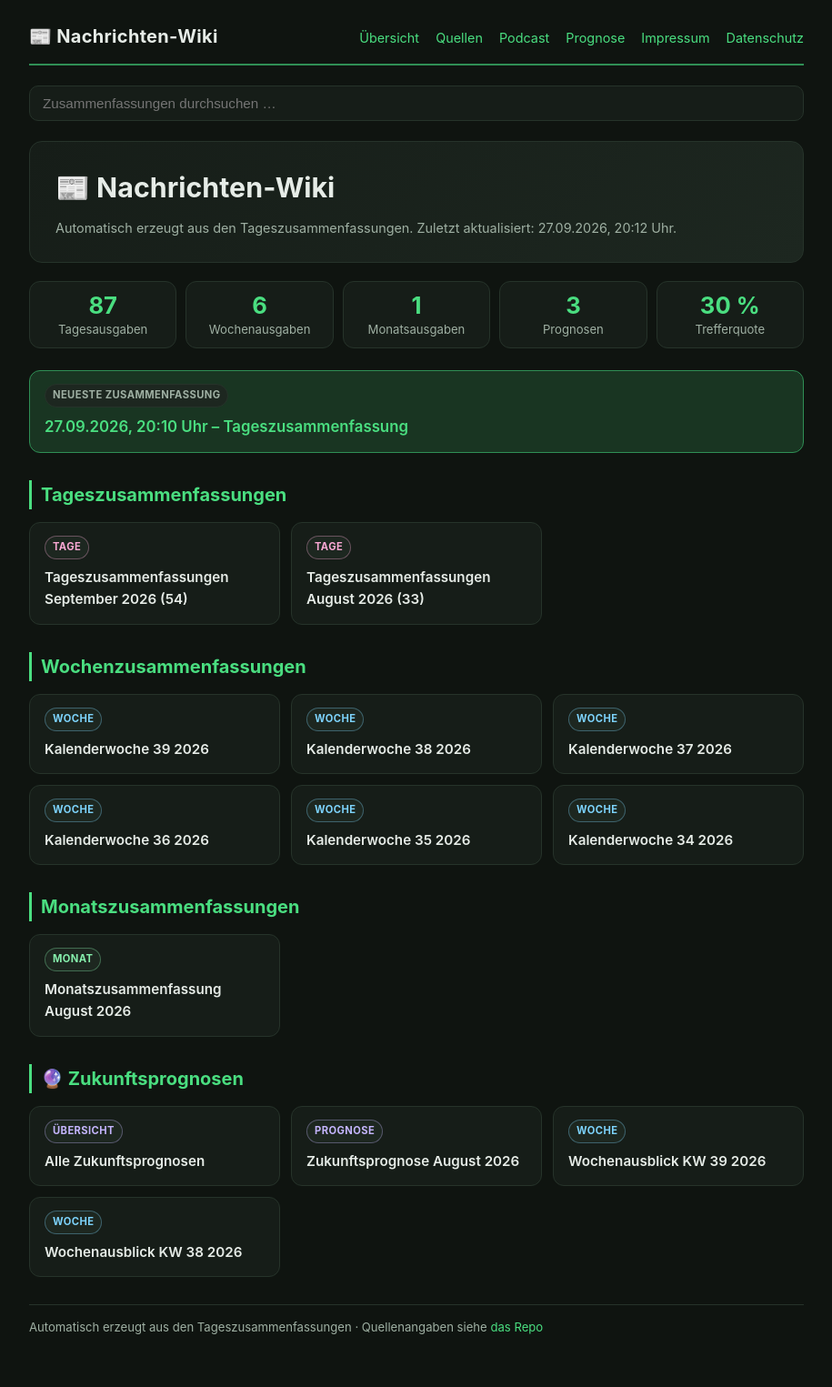
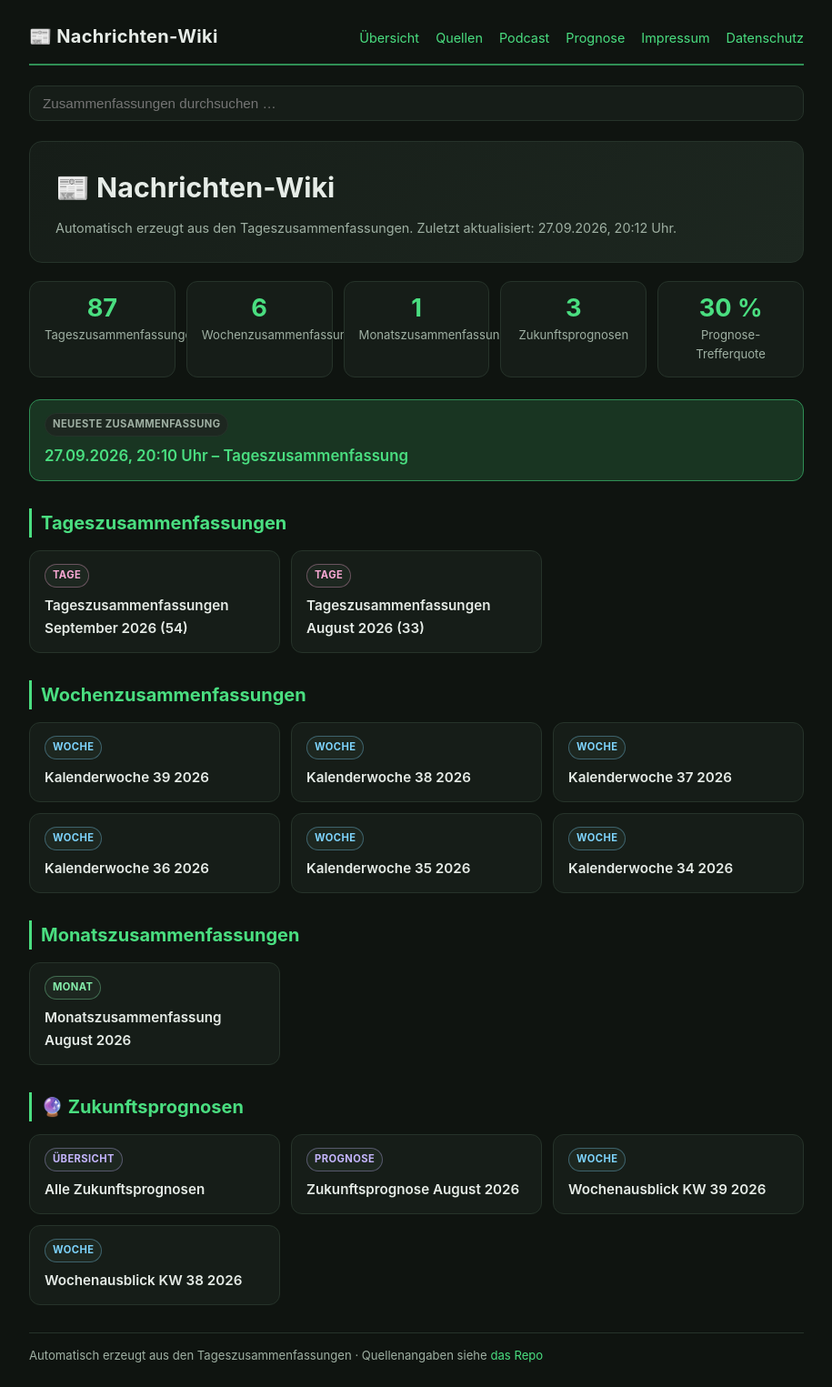
Before and after one commit to Ubuntu51/news-wiki, a Jekyll site: the page built from index.md, in a window 1280 px wide. Shown: the whole page at 91% size, without its empty margins (182-1097 px from the left). Built offline with Jekyll 4.4.1, drawn with Linux system fonts in a browser that asks for light colours; before the commit the page ends 1494 px from its top, so only the background shows below that.

Commit message:
Revert Test: Dashboard finale Variante zurueck auf Ausgangsstand (53fecee)

```diff
--- a/_layouts/default.html
+++ b/_layouts/default.html
@@ -18,7 +18,7 @@
 <meta name="twitter:title" content="{{ page.title | default: site.title }}">
 <meta name="twitter:description" content="{{ page.description | default: site.description }}">
 <title>{{ page.title | default: site.title }}</title>
-<link rel="stylesheet" href="{{ '/assets/css/style.css' | relative_url }}?v=7">
+<link rel="stylesheet" href="{{ '/assets/css/style.css' | relative_url }}?v=5">
 </head>
 <body class="{{ page.body_class | default: '' }}">
 <div class="wrap">
--- a/assets/css/style.css
+++ b/assets/css/style.css
@@ -193,33 +193,28 @@ footer {
 /* Statistik-Kacheln */
 .stats {
   display: grid;
-  grid-template-columns: repeat(auto-fit, minmax(130px, 1fr));
-  gap: 10px;
+  grid-template-columns: repeat(auto-fit, minmax(150px, 1fr));
+  gap: 12px;
   margin-bottom: 24px;
 }
 .stat {
   background: var(--panel);
   border: 1px solid var(--border);
   border-radius: 12px;
-  padding: 12px 12px;
+  padding: 14px 16px;
   text-align: center;
-  min-width: 0;
 }
 .stat strong {
   display: block;
-  font-size: 1.6rem;
+  font-size: 1.7rem;
   color: var(--accent);
   line-height: 1.1;
-  overflow-wrap: break-word;
 }
 .stat span {
   display: block;
   margin-top: 4px;
   color: var(--muted);
   font-size: 0.82rem;
-  line-height: 1.25;
-  hyphens: auto;
-  overflow-wrap: break-word;
 }
 
 /* Karten-Raster */
--- a/index.md
+++ b/index.md
@@ -11,11 +11,11 @@ body_class: home
 </div>
 
 <div class="stats">
-  <div class="stat"><strong>87</strong><span>Tagesausgaben</span></div>
-  <div class="stat"><strong>6</strong><span>Wochenausgaben</span></div>
-  <div class="stat"><strong>1</strong><span>Monatsausgaben</span></div>
-  <div class="stat"><strong>3</strong><span>Prognosen</span></div>
-  <div class="stat"><strong>30 %</strong><span>Trefferquote</span></div>
+  <div class="stat"><strong>87</strong><span>Tageszusammenfassungen</span></div>
+  <div class="stat"><strong>6</strong><span>Wochenzusammenfassungen</span></div>
+  <div class="stat"><strong>1</strong><span>Monatszusammenfassungen</span></div>
+  <div class="stat"><strong>3</strong><span>Zukunftsprognosen</span></div>
+  <div class="stat"><strong>30 %</strong><span>Prognose-Trefferquote</span></div>
 </div>
 
 <div class="card featured">
```
